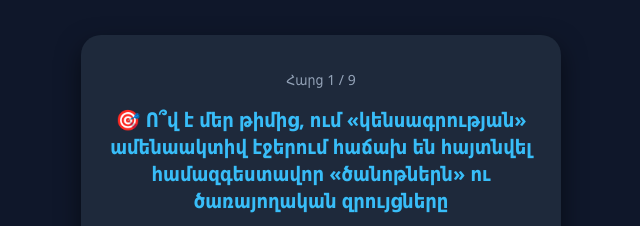
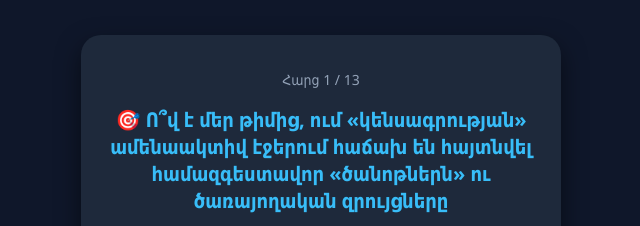
Before and after one commit to balasyanvaler/verif-game, a plain HTML site: page index.html in a window 1280 px wide. Both pictures are taken after a click on the button "Սկսել խաղը". Shown: the part 179-405 px from the top of the page, 319-959 px from the left. Drawn offline with Linux system fonts and the light colour scheme.

Commit message:
index.html

```diff
--- a/index.html
+++ b/index.html
@@ -121,7 +121,7 @@
 
 <div class="card" id="quizCard" style="display: none;">
     <button id="backArrowBtn" class="back-arrow" title="Նորից անուն գրել" style="display: none;">←</button>
-    <div class="progress" id="progressText">Հարց 1 / 9</div>
+    <div class="progress" id="progressText">Հարց 1 / 13</div>
     <h2 id="questionText">🎯 Ո՞վ է մեր թիմից, ում «կենսագրության» ամենաակտիվ էջերում հաճախ են հայտնվել համազգեստավոր «ծանոթներն» ու ծառայողական զրույցները</h2>
 
     <div id="gameArea">
@@ -208,12 +208,44 @@
             errorVideo: "https://res.cloudinary.com/ktuc4qkq/video/upload/v1795121412/%D6%84%D5%AB%D5%BD_%D5%BD%D5%AD%D5%A1%D5%AC.mp4"
         },
         {
-            question: "🎯 Ո՞վ է մեր այն թիմակիցը,  ում չափանիշով՝ «մարտական պատրաստության» մեջ մտնում է նաև համով սուրճ եփելը",
+            question: "🎯 Ո՞վ է մեր այն թիմակիցը, ում չափանիշով՝ «մարտական պատրաստության» մեջ մտնում է նաև համով սուրճ եփելը",
             correctAnswers: ["պաշ", "պարգև", "պարգեւ", "pash", "pargev", "pasho"],
             successComment: "Ճիշտ է! Հենց Պաշն է / Պարգևը՝ սուրճի գլխավոր փորձագետը ☕🔥😎",
             successVideo: "https://res.cloudinary.com/ktuc4qkq/video/upload/v1795122160/pash_jisht.mp4",
             errorComment: "Չէ՛, սխալ պատասխան է։ Փորձի՛ր կրկին 😅",
             errorVideo: "https://res.cloudinary.com/ktuc4qkq/video/upload/v1795122161/pash_sxal.mp4"
+        },
+        {
+            question: "🎯 Ո՞վ է մեր այն թիմակիցը, ում «սերիալային մարաթոնների» գլխավոր հերոսները միշտ ասիական/արևելյան դրամաներից են",
+            correctAnswers: ["անահիտ", "անյա", "anahit", "anya"],
+            successComment: "Ճիշտ է! Հենց Անահիտն է / Անյան 🌸🎬✨",
+            successVideo: "https://res.cloudinary.com/ktuc4qkq/video/upload/v1795163086/anahit_jisht.mp4",
+            errorComment: "Չէ՛, սխալ պատասխան է։ Փորձի՛ր կրկին 😅",
+            errorVideo: "https://res.cloudinary.com/ktuc4qkq/video/upload/v1795163087/anahit_sxal.mp4"
+        },
+        {
+            question: "🎯 Ո՞ւմ համար է ցանկացած հարցի լուծումը գտնվում ընդամենը մեկ զանգի կամ հաղորդագրության հեռավորության վրա՝ թե՛ ներսում, թե՛ դրսում",
+            correctAnswers: ["հասմիկ անանյան", "անանյան", "hasmik ananyan", "ananyan"],
+            successComment: "Ճիշտ է! Հենց Հասմիկ Անանյանն է 📱🌐🔥",
+            successVideo: "https://res.cloudinary.com/ktuc4qkq/video/upload/v1795163082/hasmik_ananyan_jisht.mp4",
+            errorComment: "Չէ՛, սխալ պատասխան է։ Փորձի՛ր կրկին 😅",
+            errorVideo: "https://res.cloudinary.com/ktuc4qkq/video/upload/v1795163083/hasmik_ananyan_sxal.mp4"
+        },
+        {
+            question: "🎯 Ո՞ւմ գլխում են ծնվում ամենաինքնատիպ ու կրեատիվ «սցենարները», երբ թիմին պետք է նոր շունչ ու երևակայություն",
+            correctAnswers: ["ալվարդ", "ավա", "alvard", "ava"],
+            successComment: "Ճիշտ է! Հենց Ալվարդն է / Ավան 🎨💡✨",
+            successVideo: "https://res.cloudinary.com/ktuc4qkq/video/upload/v1795163081/ava_jisht.mp4",
+            errorComment: "Չէ՛, սխալ պատասխան է։ Փորձի՛ր կրկին 😅",
+            errorVideo: "https://res.cloudinary.com/ktuc4qkq/video/upload/v1795163081/ava_sxal.mp4"
+        },
+        {
+            question: "🎯 Ո՞ւմ մոտ է «կարդացվում» ներաշխարհը՝ պարզ երեք խորհրդանիշների (տեղ, բույս ու կերպար) միջոցով",
+            correctAnswers: ["հասմիկ պողոսյան", "պողոսյան", "hasmik poghosyan", "poghosyan", "poxosyan"],
+            successComment: "Ճիշտ է! Հենց Հասմիկ Պողոսյանն է 🏡🌳🧍‍♀️",
+            successVideo: "https://res.cloudinary.com/ktuc4qkq/video/upload/v1795163083/hasmik_poxosyan_jisht.mp4",
+            errorComment: "Չէ՛, սխալ պատասխան է։ Փորձի՛ր կրկին 😅",
+            errorVideo: "https://res.cloudinary.com/ktuc4qkq/video/upload/v1795163592/hasmik_poxosyan_sxa.mp4"
         }
     ];
 
```
